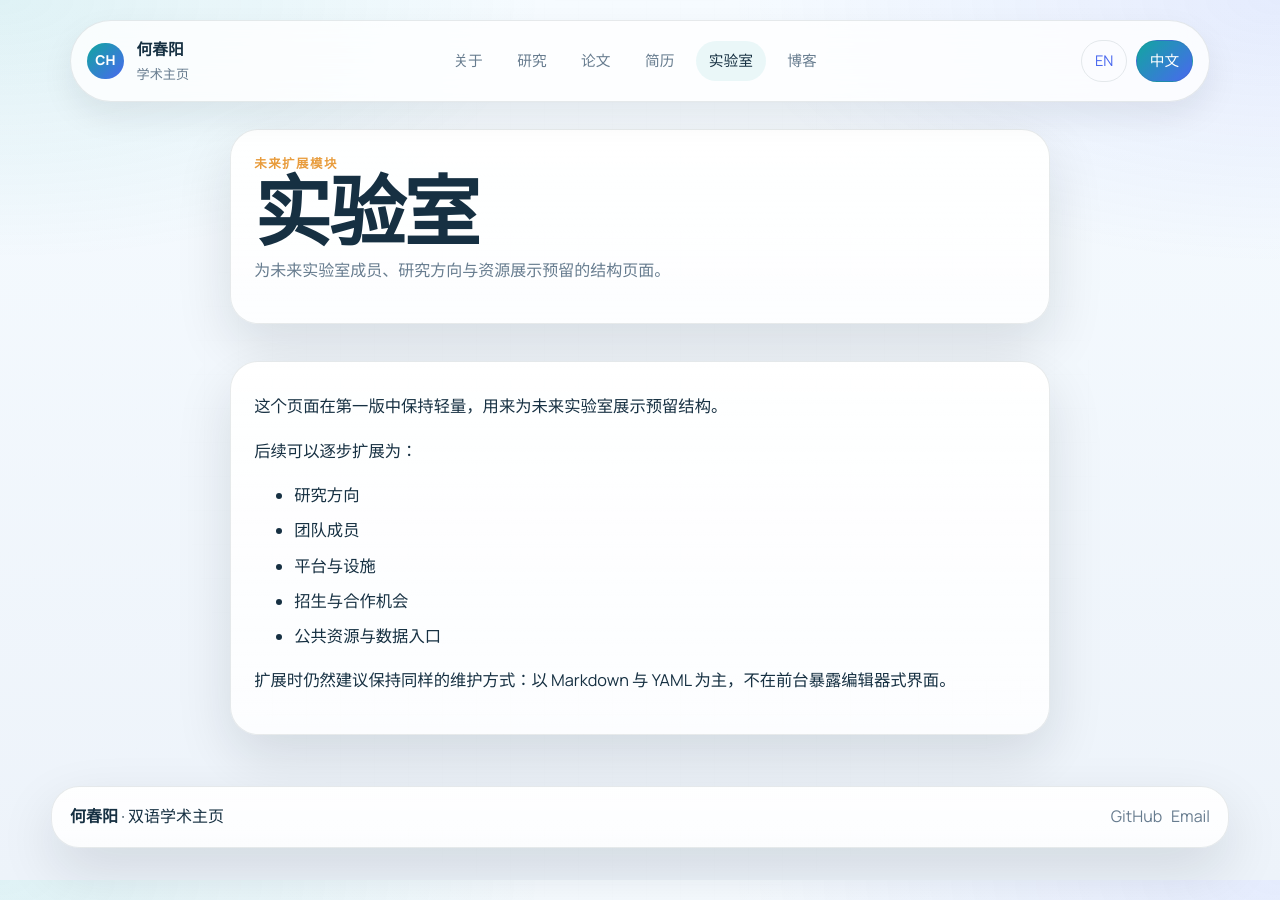
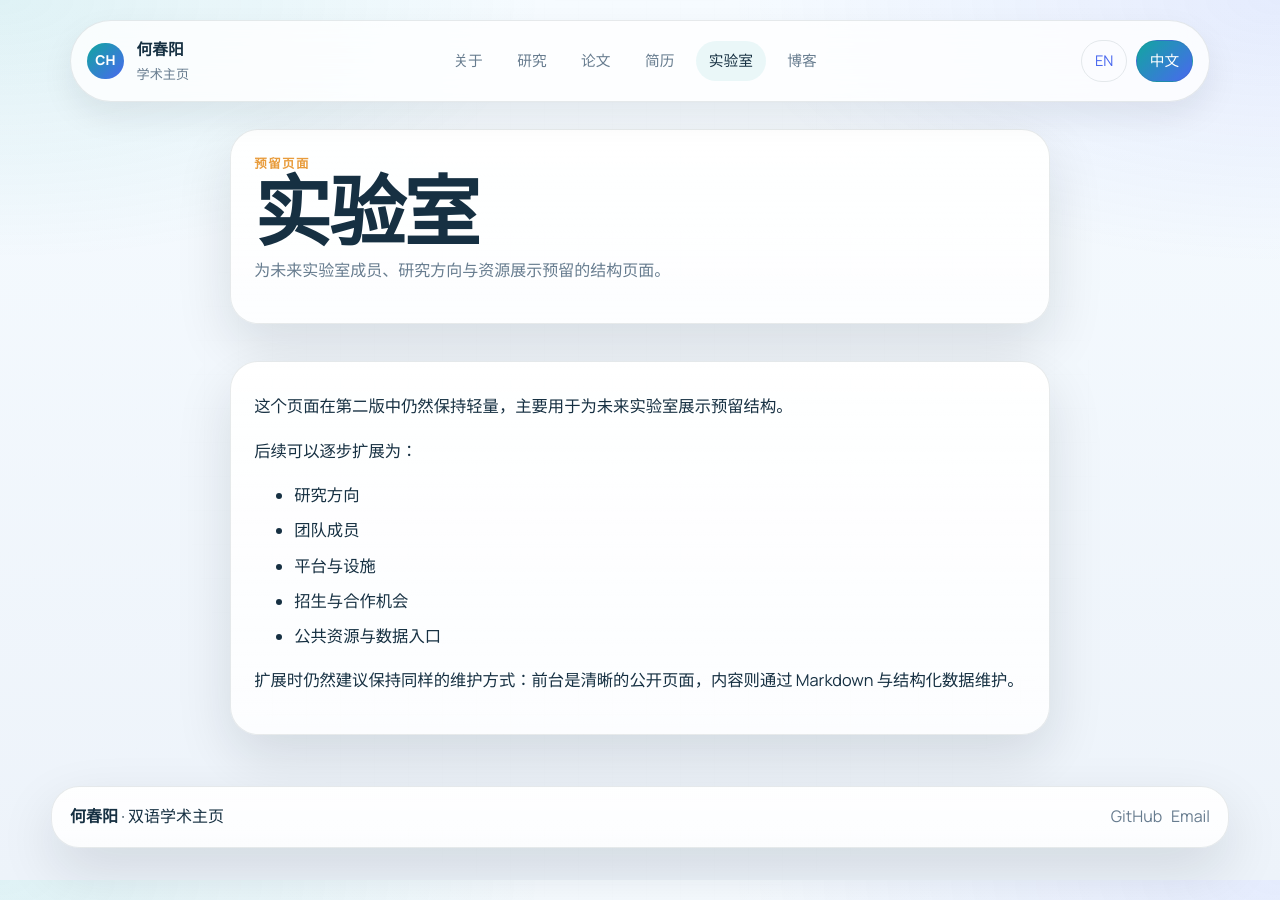
Before and after one commit to BitSheepp/BitSheepp.github.io, a Jekyll site: the page built from cn/lab.md, in a window 1280 px wide. Built offline with Jekyll 4.4.1, drawn with Linux system fonts in a browser that asks for light colours.

Commit message:
Refine site copy and repair Chinese content

```diff
--- a/cn/lab.md
+++ b/cn/lab.md
@@ -5,11 +5,11 @@ layout: page
 lang: cn
 nav_key: lab
 alt_url: /lab/
-page_kicker: 未来扩展模块
+page_kicker: 预留页面
 description: "为未来实验室成员、研究方向与资源展示预留的结构页面。"
 ---
 
-这个页面在第一版中保持轻量，用来为未来实验室展示预留结构。
+这个页面在第二版中仍然保持轻量，主要用于为未来实验室展示预留结构。
 
 后续可以逐步扩展为：
 
@@ -19,4 +19,4 @@ description: "为未来实验室成员、研究方向与资源展示预留的结
 - 招生与合作机会
 - 公共资源与数据入口
 
-扩展时仍然建议保持同样的维护方式：以 Markdown 与 YAML 为主，不在前台暴露编辑器式界面。
+扩展时仍然建议保持同样的维护方式：前台是清晰的公开页面，内容则通过 Markdown 与结构化数据维护。
```
